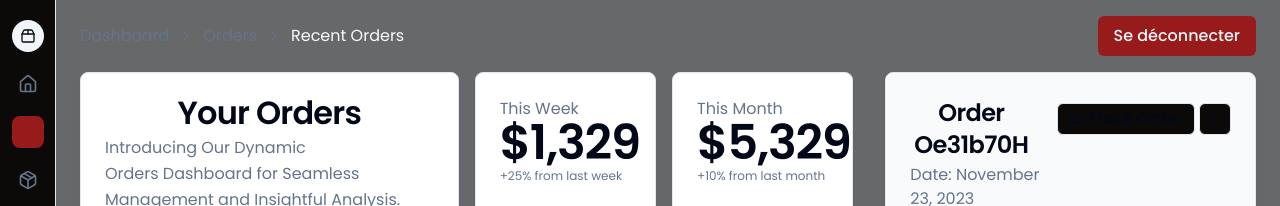
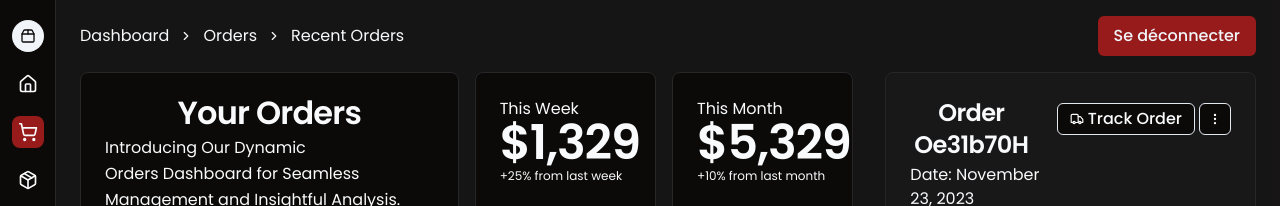
Before and after one commit to SebastienLaurentt/Escape-Game, a Next.js app: page /account in a window 1280 px wide. Shown: the top 206 px of the page. Built offline with nearby package versions, Linux system fonts and the light colour scheme; no server answers; sample sign-in values are in the browser's storage.

Commit message:
update dashboard css

```diff
--- a/app/(auth)/account/page.tsx
+++ b/app/(auth)/account/page.tsx
@@ -109,7 +109,7 @@ export default async function Account() {
               <TooltipTrigger asChild>
                 <Link
                   href="#"
-                  className="flex size-9 items-center justify-center rounded-lg bg-accent text-accent-foreground transition-colors hover:text-foreground md:size-8"
+                  className="flex size-9 items-center justify-center rounded-lg bg-accent text-foreground transition-colors hover:text-foreground md:size-8"
                 >
                   <ShoppingCart className="size-5" />
                   <span className="sr-only">Orders</span>
--- a/app/globals.css
+++ b/app/globals.css
@@ -7,8 +7,8 @@
     --background: 20 14% 4%;
     --foreground: 210 40% 98%;
 
-    --card: 0 0% 100%;
-    --card-foreground: 222.2 84% 4.9%;
+    --card: 20 14% 4%;
+    --card-foreground: 210 40% 98%;
 
     --popover: 20 14% 4%;
     --popover-foreground: 210 40% 98%;
@@ -19,8 +19,8 @@
     --secondary: 210 40% 96.1%;
     --secondary-foreground: 222.2 47.4% 11.2%;
 
-    --muted: 210 40% 96.1%;
-    --muted-foreground: 215.4 16.3% 46.9%;
+    --muted: 240 3.7% 15.9%;
+    --muted-foreground: 210 40% 98%;
 
     --accent: 0 70% 35%;
     --accent-foreground: 0 70% 35%;
@@ -28,7 +28,7 @@
     --destructive: 0 84.2% 60.2%;
     --destructive-foreground: 210 40% 98%;
 
-    --border: 214.3 31.8% 91.4%;
+    --border: 240 3.7% 15.9%;
     --input: 214.3 31.8% 91.4%;
     --ring: 222.2 84% 4.9%;
 
```
